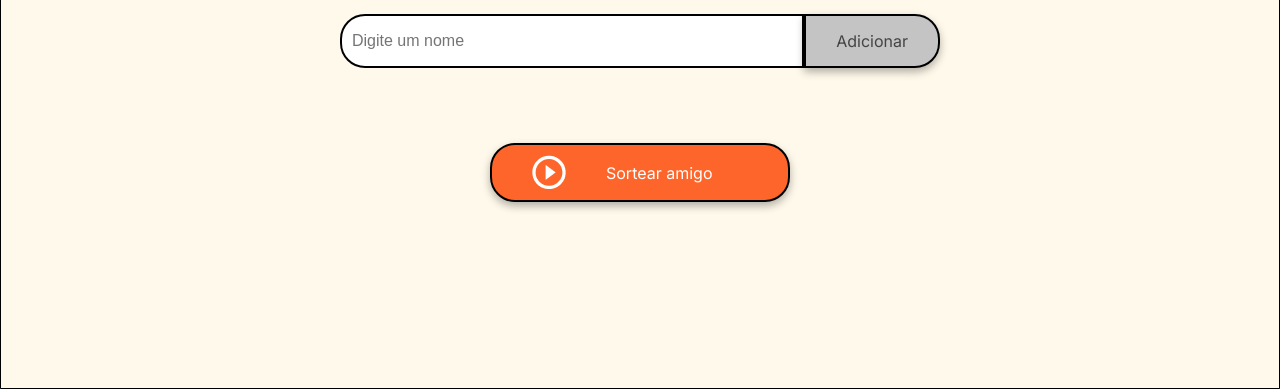
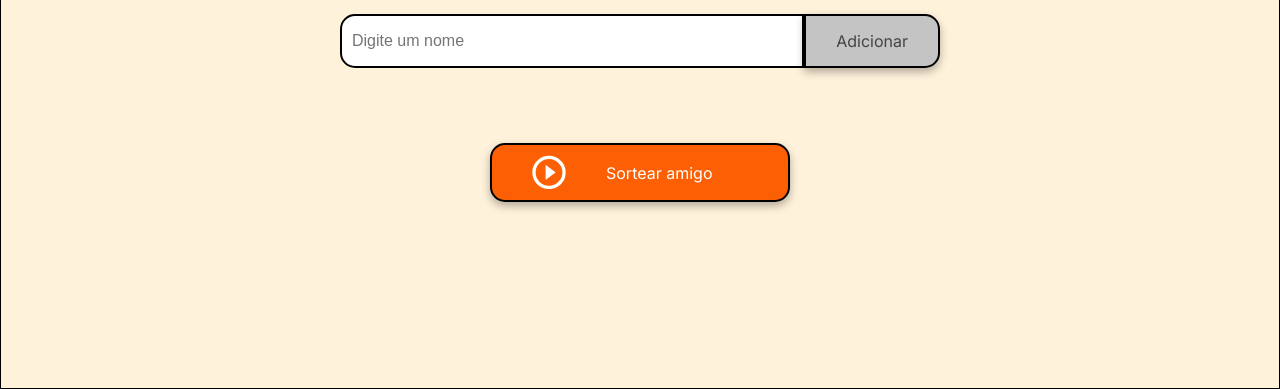
Before and after one commit to wellingtonnovais/challenge-amigo-secreto_pt-main, a plain HTML site: page index.html in a window 1280 px wide. Shown: the part 411-800 px from the top of the page. Drawn offline with Linux system fonts and the light colour scheme.

Commit message:
mudando o estilo da pagina

```diff
--- a/style.css
+++ b/style.css
@@ -1,9 +1,9 @@
 :root {
-    --color-primary: #4B69FD;
-    --color-secondary: #FFF9EB;
+    --color-primary: #003092;
+    --color-secondary: #FFF2DB;
     --color-tertiary: #C4C4C4;
-    --color-button: #fe652b;
-    --color-button-hover: #e55720;
+    --color-button: #FD6004;
+    --color-button-hover: #fc7d07;
     --color-text: #444444;
     --color-white: #FFFFFF;
 }
@@ -44,7 +44,7 @@ body {
     flex: 60%;
     background-color: var(--color-secondary);
     border: 1px solid #000;
-    border-radius: 64px 64px 0 0;
+    border-radius: 25px 25px 0px 0px;
     display: flex;
     flex-direction: column;
     align-items: center;
@@ -83,7 +83,7 @@ body {
     width: 100%;
     padding: 10px;
     border: 2px solid #000;
-    border-radius: 25px 0 0 25px;
+    border-radius: 15px 0 0 15px;
     font-size: 16px;
 }
 
@@ -110,7 +110,7 @@ button {
     font-family: "Inter", sans-serif;
     font-size: 16px;
     border: 2px solid #000;
-    border-radius: 25px;
+    border-radius: 15px;
     box-shadow: 0 4px 8px rgba(0, 0, 0, 0.3);
     cursor: pointer;
 }
@@ -118,7 +118,7 @@ button {
 .button-add {
     background-color: var(--color-tertiary);
     color: var(--color-text);
-    border-radius: 0 25px 25px 0;
+    border-radius: 0 15px 15px 0;
 }
 
 .button-add:hover {
@@ -136,7 +136,7 @@ ul {
 
 .result-list {
     margin-top: 15px;
-    color: #05DF05;
+    color: var(--color-primary);
     font-size: 22px;
     font-weight: bold;
     text-align: center;
@@ -160,3 +160,7 @@ ul {
 .button-draw:hover {
     background-color: var(--color-button-hover);
 }
+
+@media (min-width: 779px) {
+
+}
```
